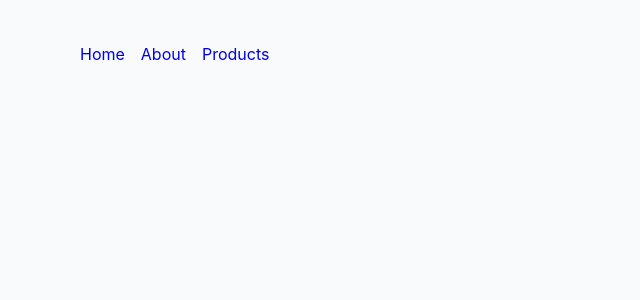
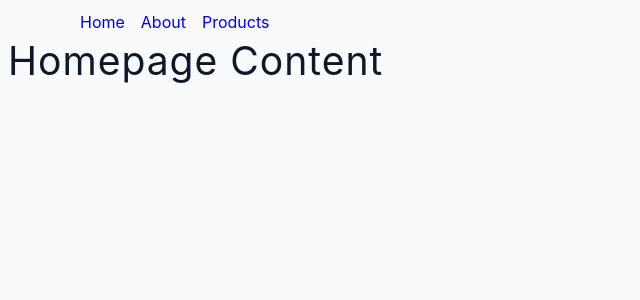
Before and after one commit to aleknovkovski/lrntp-smilga-reactRouter, a React (Create React App) app: page / in a window 1280 px wide. Shown: the top 300 px of the page, without its empty margins (0-640 px from the left). Built offline with nearby package versions, Linux system fonts and the light colour scheme.

Commit message:
Add Index Route for homepage, move shared to Parent

```diff
--- a/src/App.js
+++ b/src/App.js
@@ -1,14 +1,19 @@
-import {BrowserRouter, Routes, Route} from "react-router-dom";
+import {BrowserRouter, Routes, Route, Outlet} from "react-router-dom";
 import Home from './pages/Home';
 import About from './pages/About';
 import Products from './pages/Products';
 import Error from "./pages/Error";
+import Navbar from "./components/Navbar";
 
 function App() {
     return (
         <BrowserRouter>
             <Routes>
-                <Route path='/' element={<Home />}>
+                <Route path='/' element={(<>
+                    <Navbar/>
+                    <Outlet/>
+                </>)}>
+                    <Route index element={<h2>Homepage content</h2>} />
                     <Route path='about' element={<About />} />
                     <Route path='products' element={<Products />} />
                     <Route path="*" element={<Error/>} />
```
